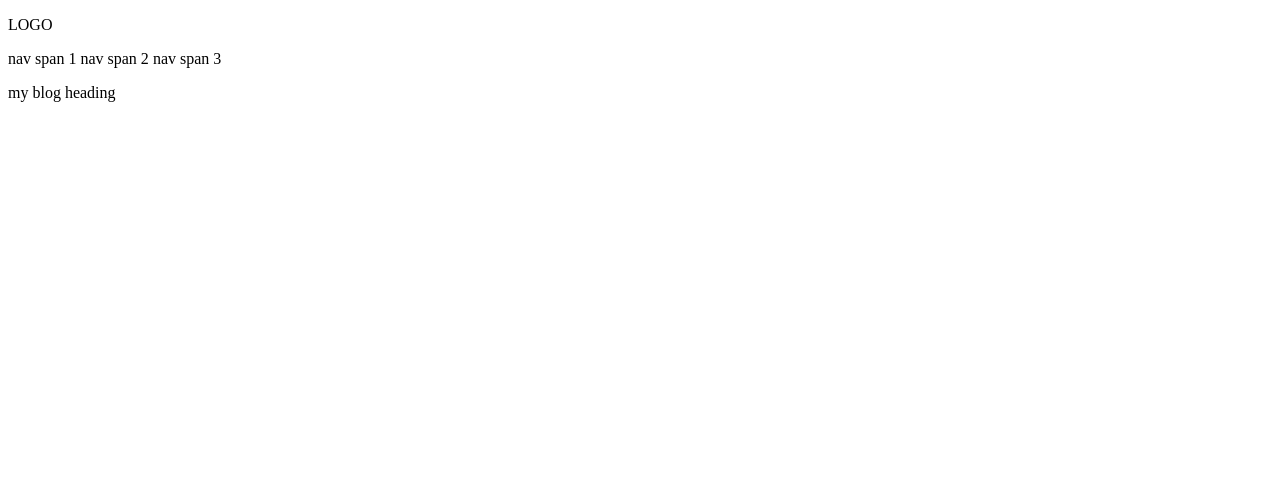
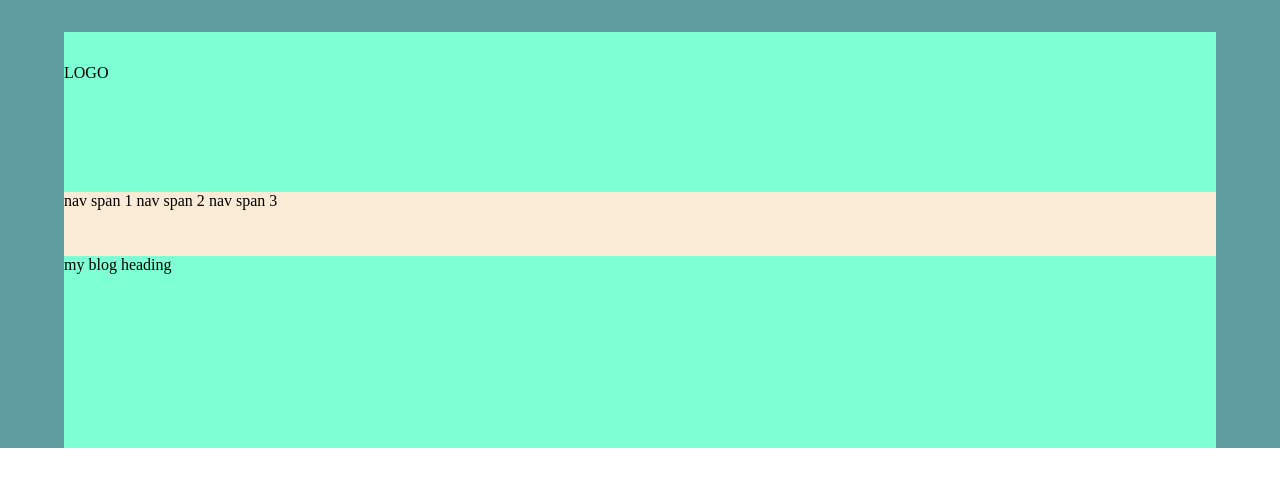
Before and after one commit to PawanOfficeal/imp-3, a plain HTML site: page index.html in a window 1280 px wide. Drawn offline with Linux system fonts and the light colour scheme.

Commit message:
edit style file ,background color of nav

```diff
--- a/index.html
+++ b/index.html
@@ -4,6 +4,7 @@
     <meta charset="UTF-8">
     <meta http-equiv="X-UA-Compatible" content="IE=edge">
     <meta name="viewport" content="width=device-width, initial-scale=1.0">
+    <link rel="stylesheet" href="style.css">
     <title>Document</title>
 </head>
 <body>
--- /dev/null
+++ b/style.css
@@ -0,0 +1,30 @@
+*{
+    margin: 0;
+    padding: 0;
+    box-sizing: border-box;
+}
+.container{
+    position: relative;
+    padding-top: 2rem;
+    width: 100%;
+    background-color: cadetblue;
+}
+header{
+    background-color: aquamarine;
+    width: 90%;
+    margin-left: 5%;
+    padding-top: 2rem;
+    height: 10rem;
+}
+nav{
+    width: 90%;
+    background-color: antiquewhite;
+    margin-left: 5%;
+    height: 4rem;
+}
+main{
+    background-color:aquamarine ;
+    width: 90%;
+    height: 12rem;
+    margin-left: 5%;
+}
```
